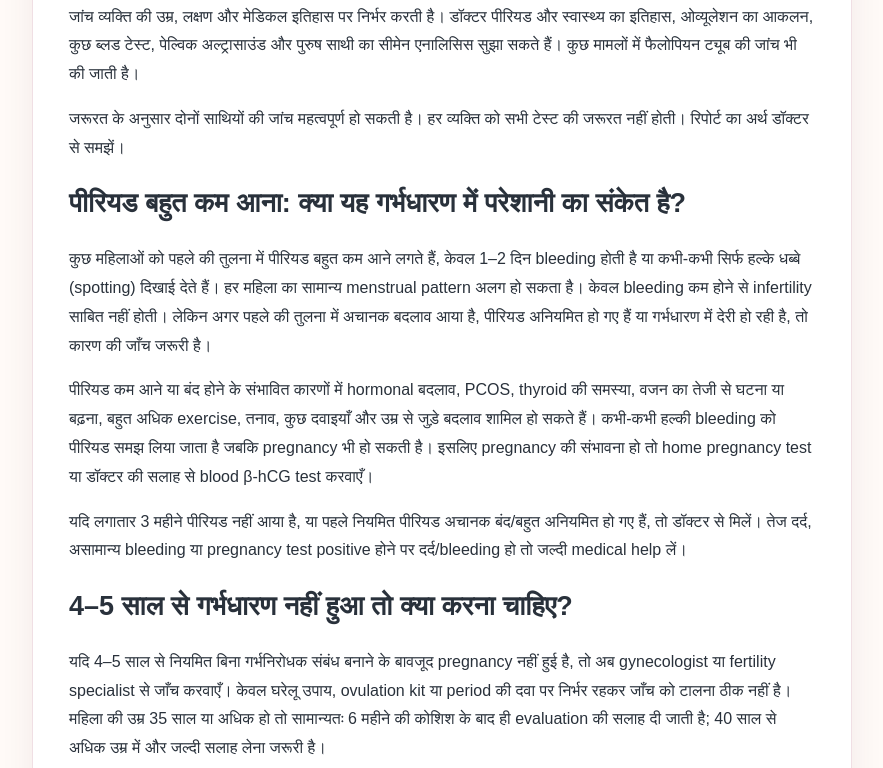
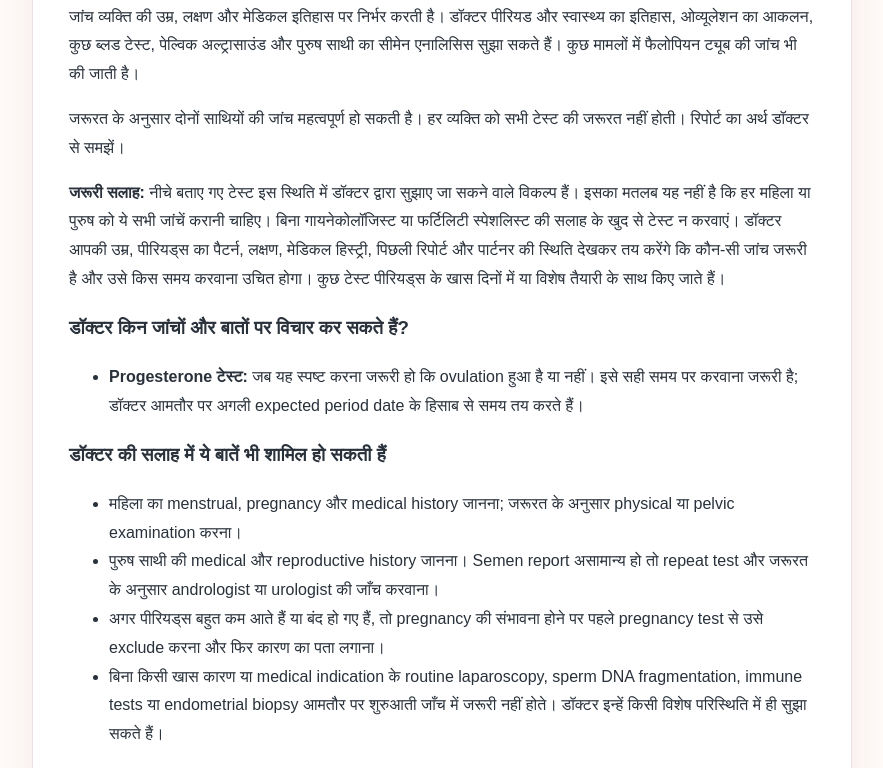
Before and after one commit to deep74073-spec/babyblog, a plain HTML site: page hi/articles/pregnancy-conceive-problem.html in a window 1280 px wide. Shown: the part 1395-2163 px from the top of the page, without its empty margins (198-1081 px from the left). Drawn offline with Linux system fonts and the light colour scheme.

Commit message:
Improve doctor-guided fertility test information

```diff
--- a/hi/articles/pregnancy-conceive-problem.html
+++ b/hi/articles/pregnancy-conceive-problem.html
@@ -52,6 +52,31 @@
 
 
 <section id="low-periods-fertility-evaluation">
+<p><strong>जरूरी सलाह:</strong> नीचे बताए गए टेस्ट इस स्थिति में डॉक्टर द्वारा सुझाए जा सकने वाले विकल्प हैं। इसका मतलब यह नहीं है कि हर महिला या पुरुष को ये सभी जांचें करानी चाहिए। बिना गायनेकोलॉजिस्ट या फर्टिलिटी स्पेशलिस्ट की सलाह के खुद से टेस्ट न करवाएं। डॉक्टर आपकी उम्र, पीरियड्स का पैटर्न, लक्षण, मेडिकल हिस्ट्री, पिछली रिपोर्ट और पार्टनर की स्थिति देखकर तय करेंगे कि कौन-सी जांच जरूरी है और उसे किस समय करवाना उचित होगा। कुछ टेस्ट पीरियड्स के खास दिनों में या विशेष तैयारी के साथ किए जाते हैं।</p>
+
+<!-- AMH-AFC-DOCTOR-GUIDANCE-ADDED -->
+<h3>डॉक्टर किन जांचों और बातों पर विचार कर सकते हैं?</h3>
+
+<ul>
+
+
+<li><strong>Progesterone टेस्ट:</strong> जब यह स्पष्ट करना जरूरी हो कि ovulation हुआ है या नहीं। इसे सही समय पर करवाना जरूरी है; डॉक्टर आमतौर पर अगली expected period date के हिसाब से समय तय करते हैं।</li>
+
+
+
+
+</ul>
+
+<h3>डॉक्टर की सलाह में ये बातें भी शामिल हो सकती हैं</h3>
+
+<ul>
+<li>महिला का menstrual, pregnancy और medical history जानना; जरूरत के अनुसार physical या pelvic examination करना।</li>
+<li>पुरुष साथी की medical और reproductive history जानना। Semen report असामान्य हो तो repeat test और जरूरत के अनुसार andrologist या urologist की जाँच करवाना।</li>
+<li>अगर पीरियड्स बहुत कम आते हैं या बंद हो गए हैं, तो pregnancy की संभावना होने पर पहले pregnancy test से उसे exclude करना और फिर कारण का पता लगाना।</li>
+<li>बिना किसी खास कारण या medical indication के routine laparoscopy, sperm DNA fragmentation, immune tests या endometrial biopsy आमतौर पर शुरुआती जाँच में जरूरी नहीं होते। डॉक्टर इन्हें किसी विशेष परिस्थिति में ही सुझा सकते हैं।</li>
+</ul>
+
+
 <h2>पीरियड बहुत कम आना: क्या यह गर्भधारण में परेशानी का संकेत है?</h2>
 
 <p>कुछ महिलाओं को पहले की तुलना में पीरियड बहुत कम आने लगते हैं, केवल 1–2 दिन bleeding होती है या कभी-कभी सिर्फ हल्के धब्बे (spotting) दिखाई देते हैं। हर महिला का सामान्य menstrual pattern अलग हो सकता है। केवल bleeding कम होने से infertility साबित नहीं होती। लेकिन अगर पहले की तुलना में अचानक बदलाव आया है, पीरियड अनियमित हो गए हैं या गर्भधारण में देरी हो रही है, तो कारण की जाँच जरूरी है।</p>
@@ -78,7 +103,7 @@
 <li><strong>FSH और Estradiol (E2):</strong> खासकर पीरियड बंद होने या ovarian function को लेकर चिंता होने पर डॉक्टर इनकी सलाह दे सकते हैं।</li>
 <li><strong>Progesterone:</strong> यदि ovulation हुआ या नहीं, यह स्पष्ट करना जरूरी हो तो सही समय पर blood test किया जा सकता है। इसका समय expected अगली period date के हिसाब से तय होता है; हर महिला के लिए day 21 सही नहीं होता।</li>
 <li><strong>Androgen/Hormone tests:</strong> चेहरे पर अधिक बाल, गंभीर acne या PCOS जैसे लक्षण हों तो डॉक्टर कुछ अतिरिक्त hormone tests लिख सकते हैं।</li>
-<li><strong>AMH और Antral Follicle Count:</strong> कुछ fertility treatment की planning में ovarian reserve का अनुमान लगाने में मदद कर सकते हैं। AMH अकेले natural pregnancy की संभावना या गर्भधारण की गारंटी नहीं बताता।</li>
+<li><strong>AMH और Antral Follicle Count (AFC):</strong> खासकर पीरियड्स बंद होने या ovarian function को लेकर चिंता होने पर, और fertility treatment की planning में ovarian reserve का अनुमान लगाने में मदद कर सकते हैं। ये अकेले natural pregnancy की संभावना या गर्भधारण की गारंटी नहीं बताते।</li>
 <li><strong>HSG या HyCoSy:</strong> जरूरत पड़ने पर fallopian tubes खुली हैं या blockage है, यह जाँचने के लिए। HSG में contrast dye और X-ray का उपयोग होता है।</li>
 </ul>
 
```
